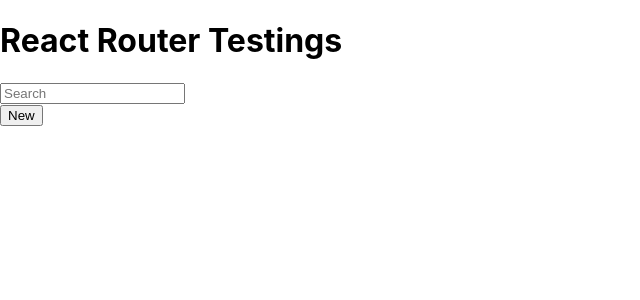
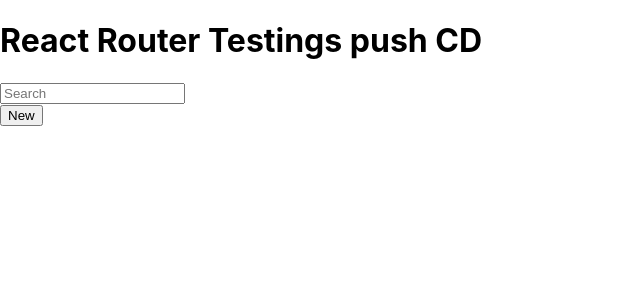
Before and after one commit to sbarrido/nouveau_react, a React (Create React App) app: page / in a window 1280 px wide. Shown: the top 300 px of the page, without its empty margins (0-640 px from the left). Built offline with nearby package versions, Linux system fonts and the light colour scheme.

Commit message:
pushing for CD testing

```diff
--- a/src/routes/root.js
+++ b/src/routes/root.js
@@ -2,7 +2,7 @@
     return (
       <>
         <div id="sidebar">
-          <h1>React Router Testings</h1>
+          <h1>React Router Testings push CD</h1>
           <div>
             <form id="search-form" role="search">
               <input
```
